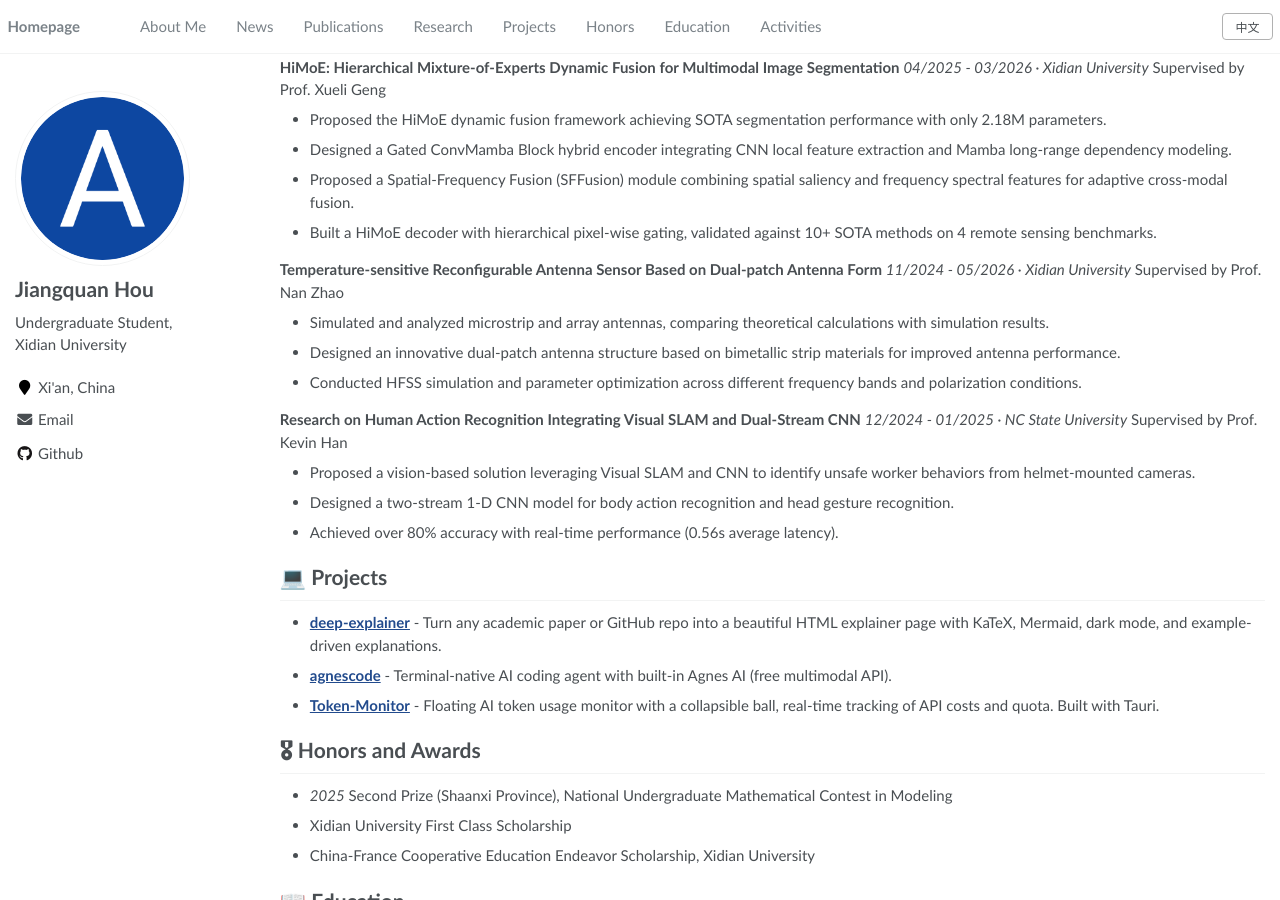
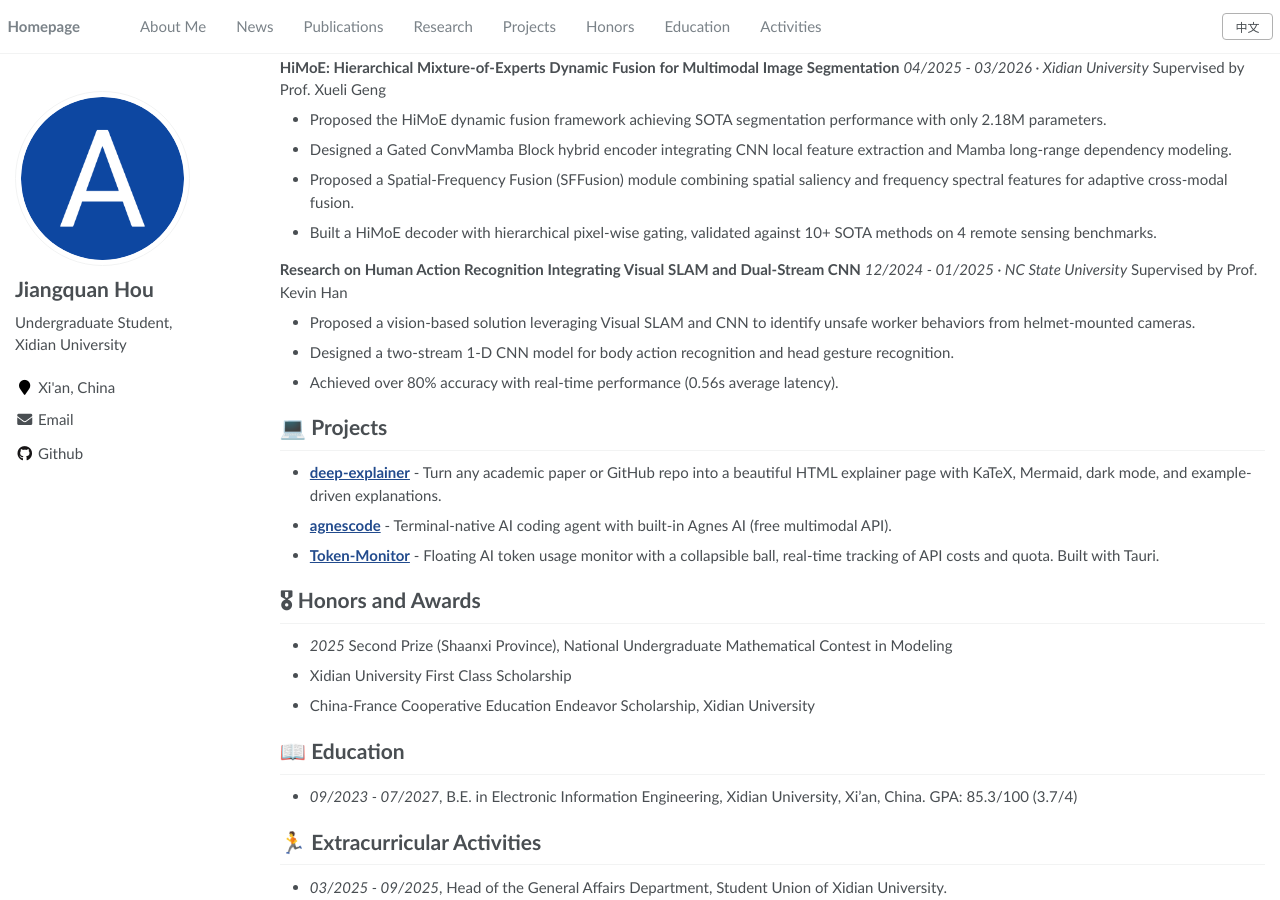
Before and after one commit to ViviQuan/ViviQuan.github.io, a Jekyll site: the page built from _pages/about.md, in a window 1280 px wide and 900 px high, scrolled down 1036 px. Built offline with Jekyll 4.4.1, drawn with Linux system fonts in a browser that asks for light colours.

Commit message:
Remove reconfigurable antenna sensor research from about page

```diff
--- a/_pages/about.md
+++ b/_pages/about.md
@@ -61,13 +61,6 @@ Supervised by Prof. Xueli Geng
 - Designed a Gated ConvMamba Block hybrid encoder integrating CNN local feature extraction and Mamba long-range dependency modeling.
 - Proposed a Spatial-Frequency Fusion (SFFusion) module combining spatial saliency and frequency spectral features for adaptive cross-modal fusion.
 - Built a HiMoE decoder with hierarchical pixel-wise gating, validated against 10+ SOTA methods on 4 remote sensing benchmarks.
-
-**Temperature-sensitive Reconfigurable Antenna Sensor Based on Dual-patch Antenna Form**
-*11/2024 - 05/2026 · Xidian University*
-Supervised by Prof. Nan Zhao
-- Simulated and analyzed microstrip and array antennas, comparing theoretical calculations with simulation results.
-- Designed an innovative dual-patch antenna structure based on bimetallic strip materials for improved antenna performance.
-- Conducted HFSS simulation and parameter optimization across different frequency bands and polarization conditions.
 
 **Research on Human Action Recognition Integrating Visual SLAM and Dual-Stream CNN**
 *12/2024 - 01/2025 · NC State University*
@@ -150,13 +143,6 @@ Xueli Geng, **Jiangquan Hou**, Lingling Li, Licheng Jiao, Xu Liu, Fang Liu, Wenp
 - 提出空间-频率融合（SFFusion）模块，结合空间显著性与频谱特征实现自适应跨模态融合。
 - 构建分层像素级门控 HiMoE 解码器，在 4 个遥感基准上与 10+ 种 SOTA 方法对比验证。
 
-**基于双贴片天线形式的温度敏感可重构天线传感器**
-*2024.11 - 2026.05 · 西安电子科技大学*
-导师：赵楠教授
-- 仿真分析微带天线与阵列天线，对比理论计算与仿真结果，分析辐射特性与阻抗匹配等性能。
-- 基于双金属片材料设计创新双贴片天线结构，为提升天线性能提供新方向。
-- 进行 HFSS 仿真与参数优化，分析不同频段与极化条件下的性能。
-
 **融合视觉 SLAM 与双流 CNN 的人体动作识别研究**
 *2024.12 - 2025.01 · 北卡罗来纳州立大学*
 导师：Kevin Han 教授
```
